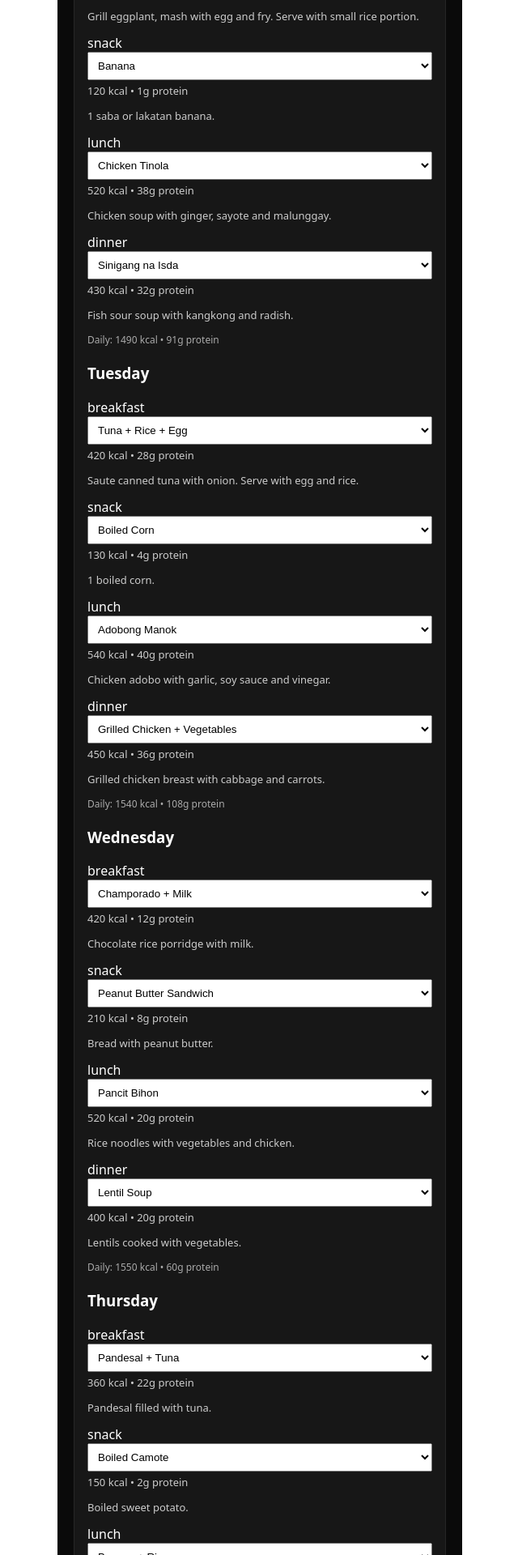
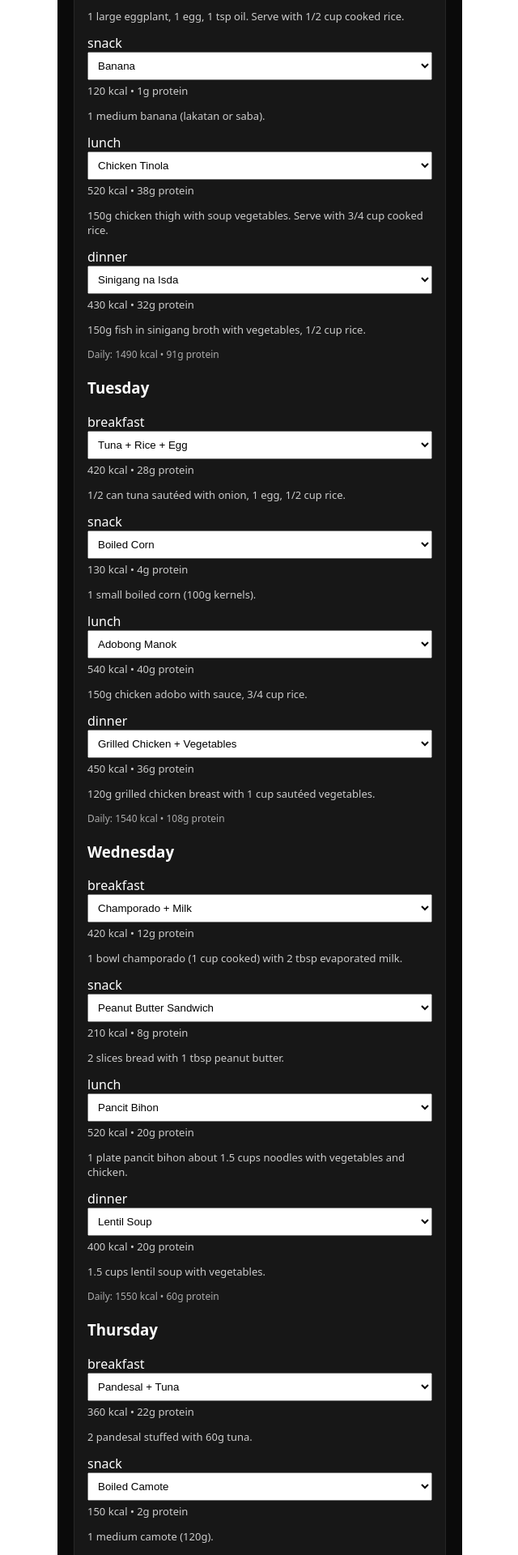
Before and after one commit to lime0440/emil-fitness-app, a React (Vite) app: page / in a window 1280 px wide. Shown: the part 800-2720 px from the top of the page at 81% size, without its empty margins (319-959 px from the left). Built offline with nearby package versions, Linux system fonts and the light colour scheme.

Commit message:
Update emil_fitness_mobile_dashboard.jsx

```diff
--- a/src/emil_fitness_mobile_dashboard.jsx
+++ b/src/emil_fitness_mobile_dashboard.jsx
@@ -10,128 +10,128 @@ const storageKey = "emilFitnessPH";
 const weeklyMeals = {
 Monday:{
 breakfast:[
-{name:"Tortang Talong + Rice",calories:420,protein:20,recipe:"Grill eggplant, mash with egg and fry. Serve with small rice portion."},
-{name:"Pandesal + Eggs",calories:380,protein:18,recipe:"2 pandesal with 2 fried or scrambled eggs."}
+{name:"Tortang Talong + Rice",calories:420,protein:20,recipe:"1 large eggplant, 1 egg, 1 tsp oil. Serve with 1/2 cup cooked rice."},
+{name:"Pandesal + Eggs",calories:380,protein:18,recipe:"2 medium pandesal (60g total) with 2 eggs cooked with 1 tsp oil."}
 ],
 snack:[
-{name:"Banana",calories:120,protein:1,recipe:"1 saba or lakatan banana."},
-{name:"Boiled Camote",calories:150,protein:2,recipe:"Boiled sweet potato."}
+{name:"Banana",calories:120,protein:1,recipe:"1 medium banana (lakatan or saba)."},
+{name:"Boiled Camote",calories:150,protein:2,recipe:"1 medium camote about 120g."}
 ],
 lunch:[
-{name:"Chicken Tinola",calories:520,protein:38,recipe:"Chicken soup with ginger, sayote and malunggay."},
-{name:"Bangus + Ensaladang Talong",calories:480,protein:35,recipe:"Grilled bangus with eggplant salad."}
+{name:"Chicken Tinola",calories:520,protein:38,recipe:"150g chicken thigh with soup vegetables. Serve with 3/4 cup cooked rice."},
+{name:"Bangus + Ensaladang Talong",calories:480,protein:35,recipe:"120g grilled bangus, eggplant salad, 1/2 cup cooked rice."}
 ],
 dinner:[
-{name:"Sinigang na Isda",calories:430,protein:32,recipe:"Fish sour soup with kangkong and radish."},
-{name:"Ginisang Gulay",calories:350,protein:12,recipe:"Mixed vegetables sauteed with small pork pieces."}
+{name:"Sinigang na Isda",calories:430,protein:32,recipe:"150g fish in sinigang broth with vegetables, 1/2 cup rice."},
+{name:"Ginisang Gulay",calories:350,protein:12,recipe:"1.5 cups sautéed mixed vegetables with 30g pork bits, 1/2 cup rice."}
 ]
 },
 Tuesday:{
 breakfast:[
-{name:"Tuna + Rice + Egg",calories:420,protein:28,recipe:"Saute canned tuna with onion. Serve with egg and rice."},
-{name:"Oatmeal + Banana",calories:350,protein:14,recipe:"Cook oats with milk and banana."}
+{name:"Tuna + Rice + Egg",calories:420,protein:28,recipe:"1/2 can tuna sautéed with onion, 1 egg, 1/2 cup rice."},
+{name:"Oatmeal + Banana",calories:350,protein:14,recipe:"40g oats cooked with milk and 1/2 banana."}
 ],
 snack:[
-{name:"Boiled Corn",calories:130,protein:4,recipe:"1 boiled corn."},
-{name:"Milk",calories:120,protein:8,recipe:"1 glass milk."}
+{name:"Boiled Corn",calories:130,protein:4,recipe:"1 small boiled corn (100g kernels)."},
+{name:"Milk",calories:120,protein:8,recipe:"1 glass milk (250ml)."}
 ],
 lunch:[
-{name:"Adobong Manok",calories:540,protein:40,recipe:"Chicken adobo with garlic, soy sauce and vinegar."},
-{name:"Ginisang Monggo",calories:480,protein:22,recipe:"Mung bean stew with malunggay."}
+{name:"Adobong Manok",calories:540,protein:40,recipe:"150g chicken adobo with sauce, 3/4 cup rice."},
+{name:"Ginisang Monggo",calories:480,protein:22,recipe:"1.5 cups monggo stew with malunggay and small pork pieces, 1/2 cup rice."}
 ],
 dinner:[
-{name:"Grilled Chicken + Vegetables",calories:450,protein:36,recipe:"Grilled chicken breast with cabbage and carrots."},
-{name:"Fish + Rice + Veg",calories:430,protein:32,recipe:"Simple fried fish with vegetables."}
+{name:"Grilled Chicken + Vegetables",calories:450,protein:36,recipe:"120g grilled chicken breast with 1 cup sautéed vegetables."},
+{name:"Fish + Rice + Veg",calories:430,protein:32,recipe:"120g fried fish, 1 cup vegetables, 1/2 cup rice."}
 ]
 },
 Wednesday:{
 breakfast:[
-{name:"Champorado + Milk",calories:420,protein:12,recipe:"Chocolate rice porridge with milk."},
-{name:"Egg + Tomato + Rice",calories:350,protein:18,recipe:"2 eggs with tomatoes and rice."}
+{name:"Champorado + Milk",calories:420,protein:12,recipe:"1 bowl champorado (1 cup cooked) with 2 tbsp evaporated milk."},
+{name:"Egg + Tomato + Rice",calories:350,protein:18,recipe:"2 eggs sautéed with tomatoes, 1/2 cup rice."}
 ],
 snack:[
-{name:"Peanut Butter Sandwich",calories:210,protein:8,recipe:"Bread with peanut butter."},
-{name:"Banana",calories:120,protein:1,recipe:"Fresh banana."}
+{name:"Peanut Butter Sandwich",calories:210,protein:8,recipe:"2 slices bread with 1 tbsp peanut butter."},
+{name:"Banana",calories:120,protein:1,recipe:"1 medium banana."}
 ],
 lunch:[
-{name:"Pancit Bihon",calories:520,protein:20,recipe:"Rice noodles with vegetables and chicken."},
-{name:"Chicken Tinola",calories:520,protein:38,recipe:"Chicken soup with vegetables."}
+{name:"Pancit Bihon",calories:520,protein:20,recipe:"1 plate pancit bihon about 1.5 cups noodles with vegetables and chicken."},
+{name:"Chicken Tinola",calories:520,protein:38,recipe:"150g chicken tinola with vegetables and 1/2 cup rice."}
 ],
 dinner:[
-{name:"Lentil Soup",calories:400,protein:20,recipe:"Lentils cooked with vegetables."},
-{name:"Grilled Fish + Veg",calories:420,protein:34,recipe:"Grilled fish with sautéed vegetables."}
+{name:"Lentil Soup",calories:400,protein:20,recipe:"1.5 cups lentil soup with vegetables."},
+{name:"Grilled Fish + Veg",calories:420,protein:34,recipe:"120g grilled fish with 1 cup sautéed vegetables."}
 ]
 },
 Thursday:{
 breakfast:[
-{name:"Pandesal + Tuna",calories:360,protein:22,recipe:"Pandesal filled with tuna."},
-{name:"Oatmeal + Peanut Butter",calories:380,protein:16,recipe:"Oats with peanut butter."}
+{name:"Pandesal + Tuna",calories:360,protein:22,recipe:"2 pandesal stuffed with 60g tuna."},
+{name:"Oatmeal + Peanut Butter",calories:380,protein:16,recipe:"40g oats cooked with water and 1 tbsp peanut butter."}
 ],
 snack:[
-{name:"Boiled Camote",calories:150,protein:2,recipe:"Boiled sweet potato."},
-{name:"Milk",calories:120,protein:8,recipe:"Glass of milk."}
+{name:"Boiled Camote",calories:150,protein:2,recipe:"1 medium camote (120g)."},
+{name:"Milk",calories:120,protein:8,recipe:"1 glass milk (250ml)."}
 ],
 lunch:[
-{name:"Bangus + Rice",calories:500,protein:36,recipe:"Fried or grilled bangus."},
-{name:"Chicken Adobo",calories:540,protein:40,recipe:"Chicken adobo."}
+{name:"Bangus + Rice",calories:500,protein:36,recipe:"120g bangus with 3/4 cup rice."},
+{name:"Chicken Adobo",calories:540,protein:40,recipe:"150g chicken adobo with 3/4 cup rice."}
 ],
 dinner:[
-{name:"Ginisang Gulay",calories:350,protein:12,recipe:"Mixed vegetable sauté."},
-{name:"Fish Soup",calories:400,protein:28,recipe:"Light fish soup."}
+{name:"Ginisang Gulay",calories:350,protein:12,recipe:"1.5 cups vegetable sauté."},
+{name:"Fish Soup",calories:400,protein:28,recipe:"150g fish soup with vegetables."}
 ]
 },
 Friday:{
 breakfast:[
-{name:"Egg + Rice",calories:330,protein:16,recipe:"2 eggs with small rice."},
-{name:"Banana Oatmeal",calories:350,protein:14,recipe:"Oats with banana."}
+{name:"Egg + Rice",calories:330,protein:16,recipe:"2 eggs cooked with 1/2 cup rice."},
+{name:"Banana Oatmeal",calories:350,protein:14,recipe:"40g oats cooked with 1/2 banana."}
 ],
 snack:[
-{name:"Banana",calories:120,protein:1,recipe:"Fresh banana."},
-{name:"Boiled Corn",calories:130,protein:4,recipe:"Boiled corn."}
+{name:"Banana",calories:120,protein:1,recipe:"1 medium banana."},
+{name:"Boiled Corn",calories:130,protein:4,recipe:"1 small boiled corn."}
 ],
 lunch:[
-{name:"Chicken Tinola",calories:520,protein:38,recipe:"Chicken soup."},
-{name:"Ginisang Monggo",calories:480,protein:22,recipe:"Mung bean stew."}
+{name:"Chicken Tinola",calories:520,protein:38,recipe:"150g chicken tinola with vegetables and 3/4 cup rice."},
+{name:"Ginisang Monggo",calories:480,protein:22,recipe:"1.5 cups monggo stew with 1/2 cup rice."}
 ],
 dinner:[
-{name:"Grilled Fish",calories:420,protein:34,recipe:"Grilled fish."},
-{name:"Vegetable Stir Fry",calories:360,protein:12,recipe:"Vegetables sautéed."}
+{name:"Grilled Fish",calories:420,protein:34,recipe:"120g grilled fish with vegetables."},
+{name:"Vegetable Stir Fry",calories:360,protein:12,recipe:"1.5 cups vegetable stir fry."}
 ]
 },
 Saturday:{
 breakfast:[
-{name:"Light Oatmeal",calories:300,protein:12,recipe:"Light oatmeal breakfast."},
-{name:"Banana + Milk",calories:250,protein:10,recipe:"Banana with milk."}
+{name:"Light Oatmeal",calories:300,protein:12,recipe:"30g oats cooked with milk."},
+{name:"Banana + Milk",calories:250,protein:10,recipe:"1 banana with 1 glass milk."}
 ],
 snack:[
-{name:"Crackers",calories:140,protein:2,recipe:"Plain crackers."},
-{name:"Fruit",calories:100,protein:1,recipe:"Seasonal fruit."}
+{name:"Crackers",calories:140,protein:2,recipe:"4 plain crackers."},
+{name:"Fruit",calories:100,protein:1,recipe:"1 serving seasonal fruit."}
 ],
 lunch:[
-{name:"Chicken Soup",calories:420,protein:32,recipe:"Light chicken soup."},
-{name:"Fish + Vegetables",calories:420,protein:30,recipe:"Fish with vegetables."}
+{name:"Chicken Soup",calories:420,protein:32,recipe:"150g chicken soup with vegetables."},
+{name:"Fish + Vegetables",calories:420,protein:30,recipe:"120g fish with 1 cup vegetables."}
 ],
 dinner:[
-{name:"Vegetable Soup",calories:320,protein:12,recipe:"Light vegetable soup."},
-{name:"Grilled Chicken",calories:430,protein:36,recipe:"Grilled chicken."}
+{name:"Vegetable Soup",calories:320,protein:12,recipe:"1.5 cups vegetable soup."},
+{name:"Grilled Chicken",calories:430,protein:36,recipe:"120g grilled chicken breast."}
 ]
 },
 Sunday:{
 breakfast:[
-{name:"Egg + Pandesal",calories:360,protein:18,recipe:"Egg with pandesal."},
-{name:"Oatmeal",calories:320,protein:12,recipe:"Plain oatmeal."}
+{name:"Egg + Pandesal",calories:360,protein:18,recipe:"2 eggs with 2 pandesal."},
+{name:"Oatmeal",calories:320,protein:12,recipe:"40g oats cooked with milk."}
 ],
 snack:[
-{name:"Banana",calories:120,protein:1,recipe:"Fresh banana."},
-{name:"Peanut Butter Sandwich",calories:210,protein:8,recipe:"Bread with peanut butter."}
+{name:"Banana",calories:120,protein:1,recipe:"1 banana."},
+{name:"Peanut Butter Sandwich",calories:210,protein:8,recipe:"2 slices bread with 1 tbsp peanut butter."}
 ],
 lunch:[
-{name:"Adobong Manok",calories:540,protein:40,recipe:"Chicken adobo."},
-{name:"Bangus + Rice",calories:500,protein:36,recipe:"Bangus with rice."}
+{name:"Adobong Manok",calories:540,protein:40,recipe:"150g chicken adobo with 3/4 cup rice."},
+{name:"Bangus + Rice",calories:500,protein:36,recipe:"120g bangus with 3/4 cup rice."}
 ],
 dinner:[
-{name:"Sinigang na Isda",calories:430,protein:32,recipe:"Fish sour soup."},
-{name:"Vegetable Stir Fry",calories:360,protein:12,recipe:"Mixed vegetables."}
+{name:"Sinigang na Isda",calories:430,protein:32,recipe:"150g fish sinigang with vegetables."},
+{name:"Vegetable Stir Fry",calories:360,protein:12,recipe:"1.5 cups stir fried vegetables."}
 ]
 }
 };
```
